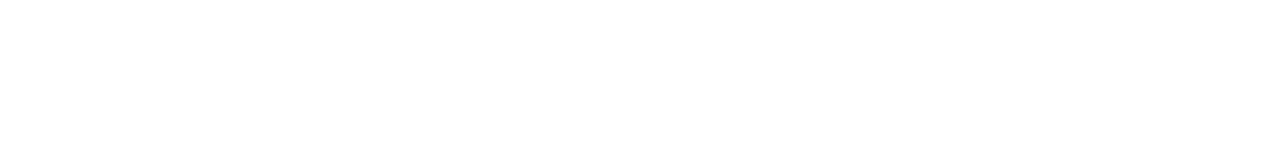
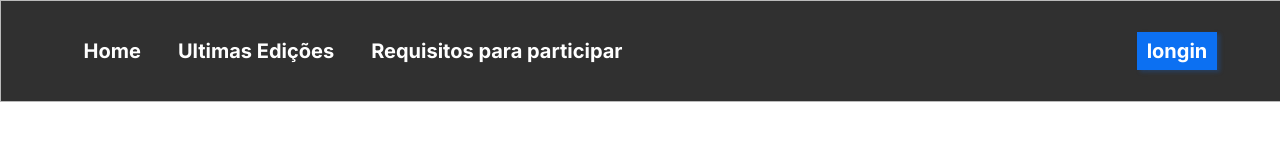
Before and after one commit to luanrodr/BootcampDnc, a plain HTML site: page index.html in a window 1280 px wide. Drawn offline with Linux system fonts and the light colour scheme.

Commit message:
Criação do estilo CSS do Menu

```diff
--- /dev/null
+++ b/estilo.css
@@ -0,0 +1,47 @@
+@import url('https://fonts.googleapis.com/css2?family=Inter:wght@200;300;400;700&display=swap');
+
+body {
+    margin: 0px; /* Margem Externa*/
+    padding: 0px; /* Margem Interna*/
+}
+#principal {
+    width: 100%;
+    height: 100px;
+    background: #303030;
+    display: flex;
+    justify-content: space-between;
+    align-items: center;
+    border: 1px solid #BABABA;
+}
+#menu {
+    display: flex;
+    width: 45%;
+    justify-content: space-around; /*divide em espaços iguais de um para o outro*/
+    align-items: center;
+    margin-left: 5%;
+}
+#principal div a:hover {
+    color: #cccccc;
+}
+a {
+    font-family: 'Inter';
+    font-weight: 600;
+    font-size: 20px;
+    color: #FFFFFF;
+    text-decoration: none;
+}
+#principal button {
+    margin-right: 5%;
+    background: #0C70F2;
+    color: #FFFFFF;
+    font-family: 'Inter';
+    font-style: normal;
+    font-weight: 600;
+    font-size: 20px;
+    line-height: 18px;
+    border: 0px;
+    height: 38px;
+    width: 80px;
+    box-shadow: 3px 2px 4px rgba(12, 112, 242, 0.25);   /*box shadow é a sombra primeiro parametro 3px cumprimnento segundo altura e terceiro tom esfumaçado*/
+    cursor: pointer;
+}
--- a/index.html
+++ b/index.html
@@ -5,8 +5,17 @@
     <meta http-equiv="X-UA-Compatible" content="IE=edge">
     <meta name="viewport" content="width=device-width, initial-scale=1.0">
     <title>Bootcamp DNC</title>
+    <link rel="stylesheet" href="estilo.css">
+
 </head>
 <body>
-
+    <nav id="principal">
+        <div id="menu">
+            <a href="">Home</a>
+            <a href="">Ultimas Edições</a>
+            <a href="">Requisitos para participar </a>
+        </div>
+        <button>longin</button>
+    </nav>
 </body>
 </html>
```
